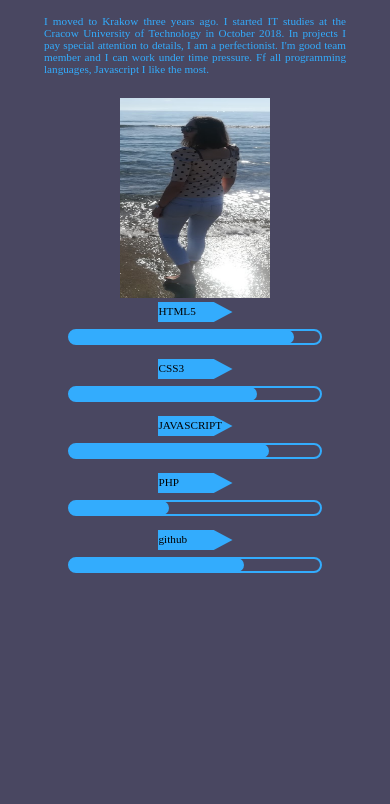
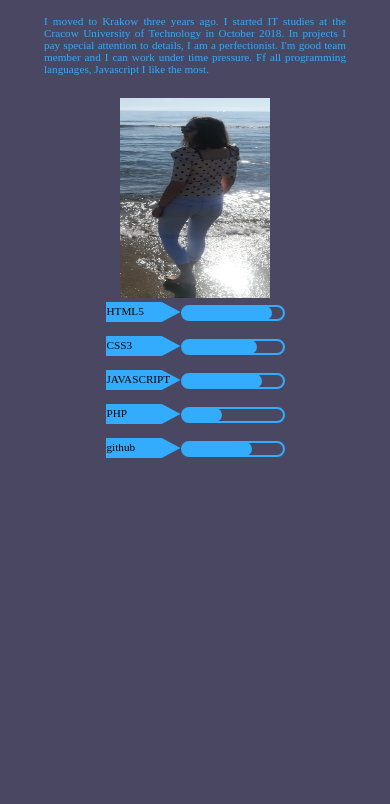
Before and after one commit to klaudia-jasko/Portfolio, a plain HTML site: page index.html in a window 390 px wide. Shown: the part 883-1687 px from the top of the page. Drawn offline with Linux system fonts and the light colour scheme; a web font is replaced by a local one.

Commit message:
improving responsiveness

```diff
--- a/style.css
+++ b/style.css
@@ -428,3 +428,10 @@ a:hover {
         margin-right: auto;
     }
 }
+
+@media screen and (max-width: 470px){
+    .progressbar {
+        height: 12px;
+        width:100px;
+    }
+}
```
